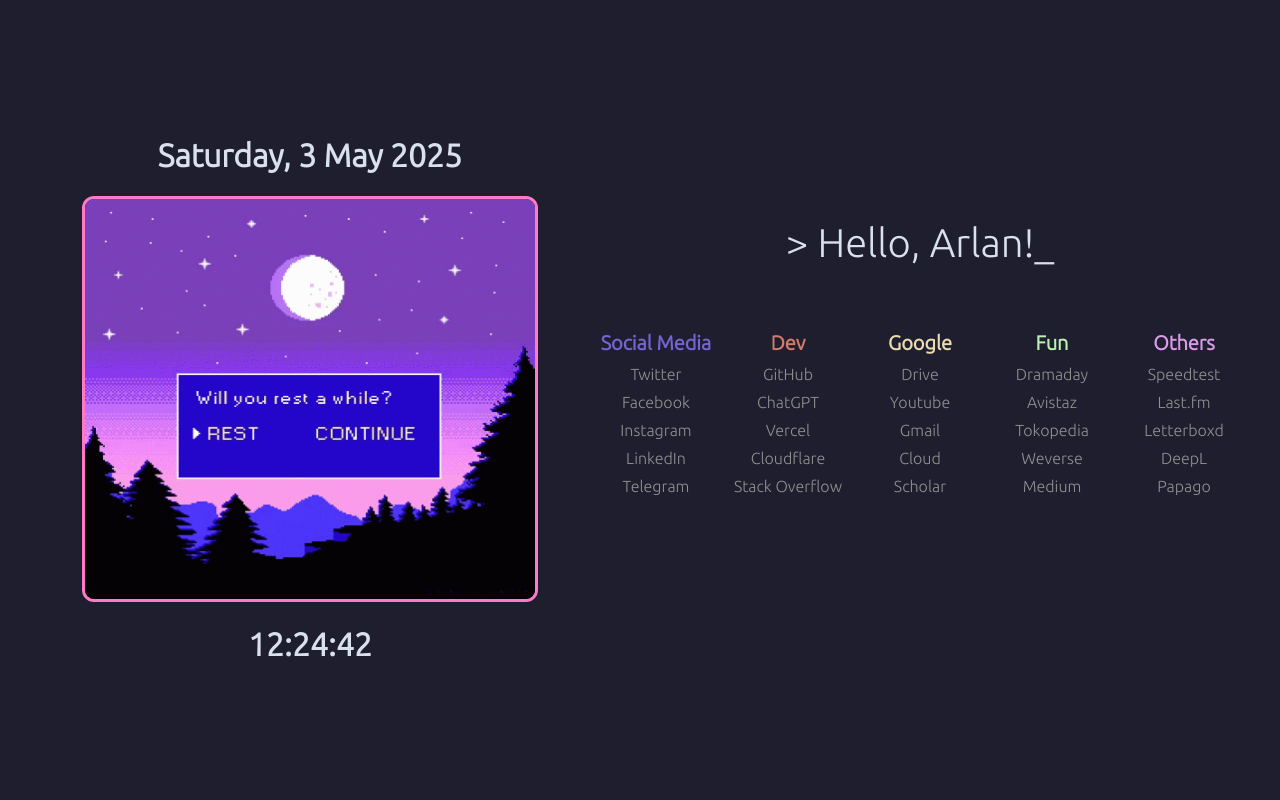
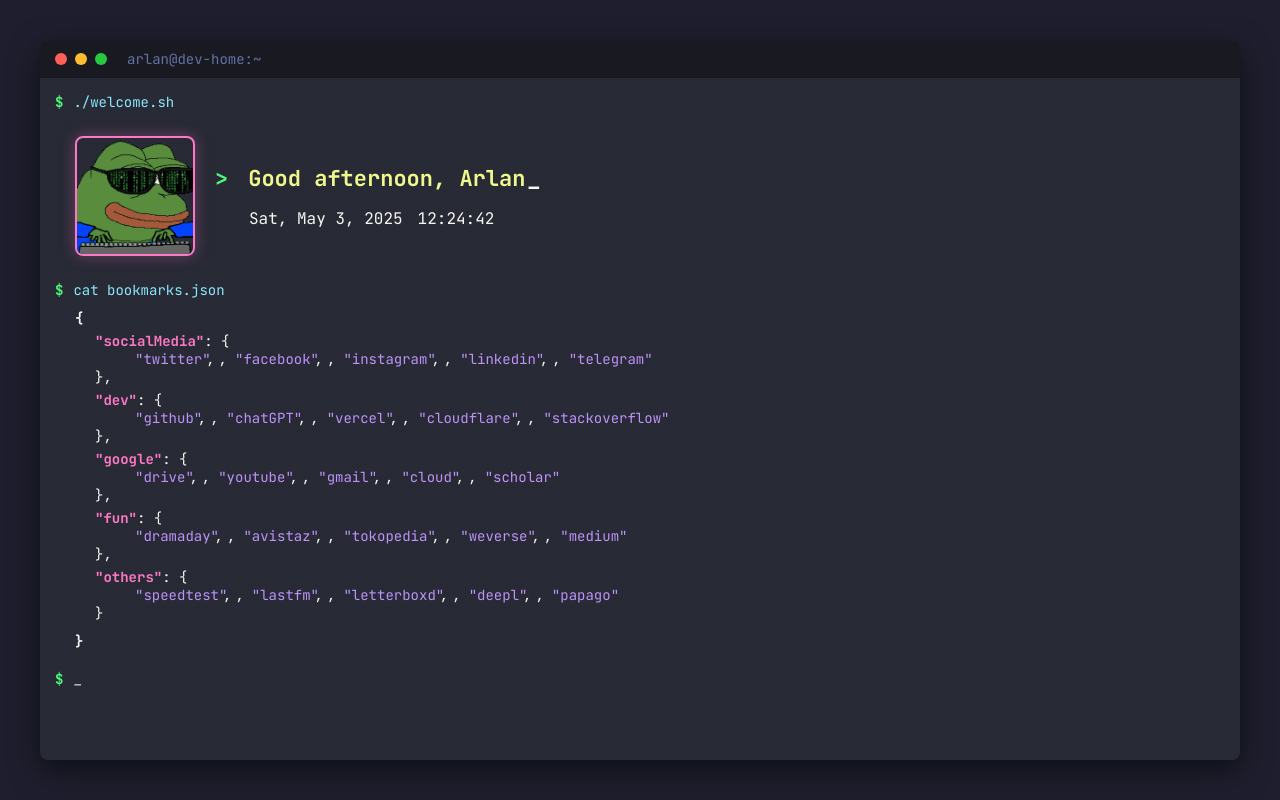
Before and after one commit to handikatriarlan/edge-startpage, a browser extension: page index.html in a window 1280 px wide. Drawn offline with Linux system fonts and the light colour scheme.

Commit message:
feat: implement terminal style new tab page

```diff
--- a/assets/css/style.css
+++ /dev/null
@@ -1,128 +0,0 @@
-@import url("https://fonts.googleapis.com/css2?family=Press+Start+2P&display=swap");
-@import url("https://fonts.googleapis.com/css2?family=Bebas+Neue&display=swap");
-@import url("https://fonts.googleapis.com/css2?family=Ubuntu:wght@300&display=swap");
-:root {
-  --color-bg: #1e1e2e;
-  --color-fg: #d9e0ee;
-  --color-link: #8f9191;
-  --color-link-visited: #d9e0ee;
-  --color-link-hover: #ff79c6;
-}
-
-html,
-body {
-  background: var(--color-bg);
-  color: var(--color-fg);
-  font-family: "Ubuntu";
-  height: 100%;
-  width: 100%;
-  margin: 0;
-  padding: 0;
-}
-
-.vapor {
-  border-radius: 12px;
-  border-style: solid;
-  border-color: #ff79c6;
-}
-
-.container {
-  display: grid;
-  grid-template-columns: 1fr 460px 600px 1fr;
-  grid-template-areas: ". left right .";
-  column-gap: 80px;
-  justify-items: center;
-  align-items: center;
-  min-height: 100%;
-}
-
-.left-container {
-  grid-area: left;
-  aspect-ratio: 1/1;
-}
-
-.right-container {
-  grid-area: right;
-  height: 70%;
-  width: 110%;
-}
-
-.gif img {
-  max-width: 100%;
-  max-height: 100%;
-}
-
-.head {
-  display: flex;
-  flex-direction: column;
-  align-items: center;
-  font-size: 40px;
-  padding-top: 60px;
-}
-
-.category {
-  display: flex;
-  flex-direction: column;
-  width: 180px;
-}
-
-.bookmarks {
-  display: flex;
-  justify-content: center;
-}
-
-.links {
-  display: flex;
-  flex-direction: column;
-  align-items: center;
-  padding-top: 20px;
-  padding-bottom: 20px;
-}
-
-.title {
-  font-size: 20px;
-  font-weight: bold;
-}
-
-li {
-  font-size: 16px;
-  list-style-type: none;
-  padding: 5px;
-}
-
-a:link {
-  text-decoration: none;
-  color: var(--color-link);
-}
-
-a:visited {
-  color: var(--color-link-visited);
-}
-
-a:hover {
-  color: var(--color-link-hover);
-}
-
-.blinking {
-  animation: opacity 1s ease-in-out infinite;
-  opacity: 1;
-}
-
-@keyframes opacity {
-  0% {
-    opacity: 1;
-  }
-
-  50% {
-    opacity: 0;
-  }
-
-  100% {
-    opacity: 1;
-  }
-}
-
-#dateDisplay, #timeDisplay {
-  font-weight: bold;
-  font-size: 32px;
-}
--- a/assets/js/script.js
+++ /dev/null
@@ -1,27 +0,0 @@
-document.addEventListener('DOMContentLoaded', (event) => {
-    showDateTime();
-    setInterval(showDateTime, 1000);
-});
-
-function showDateTime() {
-    const now = new Date();
-
-    const days = ['Sunday', 'Monday', 'Tuesday', 'Wednesday', 'Thursday', 'Friday', 'Saturday'];
-    const day = days[now.getDay()];
-
-    const months = ['January', 'February', 'March', 'April', 'May', 'June', 'July', 'August', 'September', 'October', 'November', 'December'];
-    const month = months[now.getMonth()];
-
-    const date = now.getDate();
-    const year = now.getFullYear();
-
-    const hours = now.getHours().toString().padStart(2, '0');
-    const minutes = now.getMinutes().toString().padStart(2, '0');
-    const seconds = now.getSeconds().toString().padStart(2, '0');
-
-    const fullDate = `${day}, ${date} ${month} ${year}`;
-    const time = `${hours}:${minutes}:${seconds}`;
-
-    document.getElementById("dateDisplay").innerHTML = fullDate;
-    document.getElementById("timeDisplay").innerHTML = time;
-}
--- a/index.html
+++ b/index.html
@@ -3,85 +3,137 @@
 
 <head>
     <meta charset="UTF-8">
-    <title>New Tab</title>
-    <link rel="stylesheet" type="text/css" href="assets/css/style.css">
-    <link rel="shortcut icon" href="assets/images/favicon.ico" type="image/x-icon">
-    <script defer src="assets/js/script.js"></script>
+    <meta name="viewport" content="width=device-width, initial-scale=1.0">
+    <title>arlan@dev-home</title>
+    <link rel="shortcut icon" href="favicon.ico" type="image/x-icon">
+    <link rel="stylesheet" href="style.css">
+    <link rel="stylesheet"
+        href="https://fonts.googleapis.com/css2?family=JetBrains+Mono:wght@300;400;500;700&family=Fira+Code:wght@300;400;500;600&display=swap">
 </head>
 
-<body style="text-align: center">
+<body>
     <div class="container">
-        <div class="left-container">
-            <h1 id="dateDisplay"></h1>
-            <div class="gif">
-                <img class='vapor' src="assets/images/rest.webp" width="450px" height="400px" />
+        <div class="terminal-window">
+            <div class="terminal-header">
+                <div class="terminal-buttons">
+                    <span class="terminal-button close"></span>
+                    <span class="terminal-button minimize"></span>
+                    <span class="terminal-button maximize"></span>
                 </div>
-            <h1 id="timeDisplay"></h1>
+                <div class="terminal-title">arlan@dev-home:~</div>
             </div>
 
-        <div class="right-container">
-            <div class="head">
-                <p>&gt Hello, Arlan!<span class="blinking">_</span></p>
+            <div class="terminal-body">
+                <div class="terminal-content">
+                    <div class="profile-section">
+                        <div class="command-line">
+                            <span class="prompt">$</span>
+                            <span class="command">./welcome.sh</span>
                         </div>
 
-            <div class="bookmarks">
-                <div class="category">
-                    <div class="links">
-                        <li class="title" style="color: #7564d4">Social Media</li>
-                        <li><a href="https://twitter.com/">Twitter</a></li>
-                        <li><a href="https://www.facebook.com/">Facebook</a></li>
-                        <li><a href="https://instagram.com/">Instagram</a></li>
-                        <li><a href="https://linkedin.com">LinkedIn</a></li>
-                        <li><a href="https://web.telegram.org/">Telegram</a></li>
+                        <div class="output-section">
+                            <div class="image-container">
+                                <img src="soulja-boy-pepe.gif" alt="Space GIF">
+                            </div>
+
+                            <div class="user-info">
+                                <div class="greeting-line">
+                                    <span class="prompt">&gt;</span>
+                                    <span id="greeting">Good evening, Arlan!</span>
+                                    <span class="cursor" id="cursor">_</span>
+                                </div>
+
+                                <div class="datetime-container">
+                                    <div class="output">
+                                        <span id="date"></span>
+                                        <span id="time"></span>
+                                    </div>
+                                </div>
                             </div>
                         </div>
 
-                <div class="category">
-                    <div class="links">
-                        <li class="title" style="color: #d57b6d">Dev</li>
-                        <li><a href="https://github.com/">GitHub</a></li>
-                        <li><a href="https://chat.openai.com/">ChatGPT</a></li>
-                        <li><a href="https://vercel.com/">Vercel</a></li>
-                        <li><a href="https://dash.cloudflare.com/">Cloudflare</a></li>
-                        <li><a href="https://stackoverflow.com/">Stack Overflow</a></li>
-                    </div>
+                        <div class="command-line">
+                            <span class="prompt">$</span>
+                            <span class="command">cat bookmarks.json</span>
                         </div>
 
-                <div class="category">
-                    <div class="links">
-                        <li class="title" style="color: #EADBB2">Google</li>
-                        <li><a href="https://drive.google.com/">Drive</a></li>
-                        <li><a href="https://www.youtube.com/">Youtube</a></li>
-                        <li><a href="https://mail.google.com/">Gmail</a></li>
-                        <li><a href="https://cloud.google.com/">Cloud</a></li>
-                        <li><a href="https://scholar.google.com/">Scholar</a></li>
+                        <div class="links-section">
+                            <div class="json-start">{</div>
+
+                            <div class="json-category">
+                                <div class="json-key">"socialMedia"</div>: {
+                                <div class="json-links">
+                                    <a href="https://twitter.com/">"twitter"</a>,
+                                    <a href="https://www.facebook.com/">"facebook"</a>,
+                                    <a href="https://instagram.com/">"instagram"</a>,
+                                    <a href="https://linkedin.com">"linkedin"</a>,
+                                    <a href="https://web.telegram.org/">"telegram"</a>
                                 </div>
+                                },
                             </div>
 
-                <div class="category">
-                    <div class="links">
-                        <li class="title" style="color: #b8f1b2">Fun</li>
-                        <li><a href="https://dramaday.me/">Dramaday</a></li>
-                        <li><a href="https://avistaz.to/torrents?in=1&search=&type=0&tags=&uploader=&language%5B%5D=91">Avistaz</a></li>
-                        <li><a href="https://tokopedia.com/">Tokopedia</a></li>
-                        <li><a href="https://weverse.io/">Weverse</a></li>
-                        <li><a href="https://medium.com/">Medium</a></li>
+                            <div class="json-category">
+                                <div class="json-key">"dev"</div>: {
+                                <div class="json-links">
+                                    <a href="https://github.com/">"github"</a>,
+                                    <a href="https://chat.openai.com/">"chatGPT"</a>,
+                                    <a href="https://vercel.com/">"vercel"</a>,
+                                    <a href="https://dash.cloudflare.com/">"cloudflare"</a>,
+                                    <a href="https://stackoverflow.com/">"stackoverflow"</a>
                                 </div>
+                                },
                             </div>
 
-                <div class="category">
-                    <div class="links">
-                        <li class="title" style="color: #d99ae9">Others</li>
-                        <li><a href="https://www.speedtest.net/">Speedtest</a></li>
-                        <li><a href="https://last.fm/">Last.fm</a></li>
-                        <li><a href="https://letterboxd.com/">Letterboxd</a></li>
-                        <li><a href="https://www.deepl.com/">DeepL</a></li>
-                        <li><a href="https://papago.naver.com/">Papago</a></li>
+                            <div class="json-category">
+                                <div class="json-key">"google"</div>: {
+                                <div class="json-links">
+                                    <a href="https://drive.google.com/">"drive"</a>,
+                                    <a href="https://www.youtube.com/">"youtube"</a>,
+                                    <a href="https://mail.google.com/">"gmail"</a>,
+                                    <a href="https://cloud.google.com/">"cloud"</a>,
+                                    <a href="https://scholar.google.com/">"scholar"</a>
+                                </div>
+                                },
+                            </div>
+
+                            <div class="json-category">
+                                <div class="json-key">"fun"</div>: {
+                                <div class="json-links">
+                                    <a href="https://dramaday.me/">"dramaday"</a>,
+                                    <a href="https://avistaz.to/">"avistaz"</a>,
+                                    <a href="https://tokopedia.com/">"tokopedia"</a>,
+                                    <a href="https://weverse.io/">"weverse"</a>,
+                                    <a href="https://medium.com/">"medium"</a>
+                                </div>
+                                },
+                            </div>
+
+                            <div class="json-category">
+                                <div class="json-key">"others"</div>: {
+                                <div class="json-links">
+                                    <a href="https://www.speedtest.net/">"speedtest"</a>,
+                                    <a href="https://last.fm/">"lastfm"</a>,
+                                    <a href="https://letterboxd.com/">"letterboxd"</a>,
+                                    <a href="https://www.deepl.com/">"deepl"</a>,
+                                    <a href="https://papago.naver.com/">"papago"</a>
+                                </div>
+                                }
+                            </div>
+
+                            <div class="json-end">}</div>
+                        </div>
+
+                        <div class="command-line waiting">
+                            <span class="prompt">$</span>
+                            <span class="cursor-static">_</span>
                         </div>
                     </div>
                 </div>
             </div>
         </div>
+    </div>
+
+    <script src="script.js"></script>
 </body>
 
 </html>
--- /dev/null
+++ b/script.js
@@ -0,0 +1,94 @@
+function updateDateTime() {
+    const now = new Date();
+
+    const dateOptions = {
+        weekday: 'short',
+        year: 'numeric',
+        month: 'short',
+        day: 'numeric'
+    };
+    const dateString = now.toLocaleDateString('en-US', dateOptions);
+
+    const timeString = now.toLocaleTimeString('en-US', {
+        hour: '2-digit',
+        minute: '2-digit',
+        second: '2-digit',
+        hour12: false
+    });
+
+    document.getElementById('date').textContent = dateString;
+    document.getElementById('time').textContent = timeString;
+
+    const hour = now.getHours();
+    let greeting;
+
+    if (hour < 12) {
+        greeting = "Good morning, Arlan";
+    } else if (hour < 18) {
+        greeting = "Good afternoon, Arlan";
+    } else {
+        greeting = "Good evening, Arlan";
+    }
+
+    window.currentGreeting = greeting;
+}
+
+function typeGreeting() {
+    const greetingElement = document.getElementById('greeting');
+    const greeting = window.currentGreeting || "Good day, Arlan";
+    const typingSpeed = 100;
+
+    let i = 0;
+    greetingElement.textContent = "";
+
+    function type() {
+        if (i < greeting.length) {
+            greetingElement.textContent += greeting.charAt(i);
+            i++;
+            setTimeout(type, typingSpeed);
+        }
+    }
+
+    type();
+}
+
+function initPage() {
+    updateDateTime();
+
+    setTimeout(typeGreeting, 500);
+
+    setInterval(updateDateTime, 1000);
+
+    setInterval(() => {
+        const greetingElement = document.getElementById('greeting');
+        greetingElement.textContent = "";
+        setTimeout(typeGreeting, 500);
+    }, 30000);
+}
+
+document.addEventListener('DOMContentLoaded', initPage);
+
+function addScanLineEffect() {
+    const terminalBody = document.querySelector('.terminal-body');
+    const scanLine = document.createElement('div');
+    scanLine.classList.add('scan-line');
+    terminalBody.appendChild(scanLine);
+}
+
+function addCRTEffect() {
+    const terminalWindow = document.querySelector('.terminal-window');
+
+    setInterval(() => {
+        if (Math.random() > 0.99) {
+            terminalWindow.style.opacity = '0.8';
+            setTimeout(() => {
+                terminalWindow.style.opacity = '1';
+            }, 50);
+        }
+    }, 500);
+}
+
+window.addEventListener('load', () => {
+    addScanLineEffect();
+    addCRTEffect();
+});
--- /dev/null
+++ b/style.css
@@ -0,0 +1,326 @@
+* {
+  margin: 0;
+  padding: 0;
+  box-sizing: border-box;
+  font-family: "JetBrains Mono", "Fira Code", monospace;
+}
+
+:root {
+  --bg-color: #1e1e2e;
+  --terminal-bg: #282a36;
+  --terminal-header: #191a21;
+  --text-color: #f8f8f2;
+  --prompt-color: #50fa7b;
+  --command-color: #8be9fd;
+  --key-color: #ff79c6;
+  --value-color: #f1fa8c;
+  --link-color: #bd93f9;
+  --link-hover: #ff79c6;
+  --cursor-color: #f8f8f2;
+  --comment-color: #6272a4;
+}
+
+html,
+body {
+  height: 100%;
+  overflow: hidden;
+  background-color: var(--bg-color);
+  color: var(--text-color);
+}
+
+body {
+  display: flex;
+  justify-content: center;
+  align-items: center;
+  padding: 20px;
+}
+
+.container {
+  width: 100%;
+  max-width: 1200px;
+  height: 90vh;
+  max-height: 800px;
+}
+
+.terminal-window {
+  width: 100%;
+  height: 100%;
+  background-color: var(--terminal-bg);
+  border-radius: 8px;
+  box-shadow: 0 10px 30px rgba(0, 0, 0, 0.5);
+  display: flex;
+  flex-direction: column;
+  overflow: hidden;
+}
+
+.terminal-header {
+  background-color: var(--terminal-header);
+  padding: 10px 15px;
+  display: flex;
+  align-items: center;
+  border-top-left-radius: 8px;
+  border-top-right-radius: 8px;
+}
+
+.terminal-buttons {
+  display: flex;
+  gap: 8px;
+}
+
+.terminal-button {
+  width: 12px;
+  height: 12px;
+  border-radius: 50%;
+}
+
+.close {
+  background-color: #ff5f56;
+}
+
+.minimize {
+  background-color: #ffbd2e;
+}
+
+.maximize {
+  background-color: #27c93f;
+}
+
+.terminal-title {
+  margin-left: 20px;
+  font-size: 14px;
+  color: var(--comment-color);
+}
+
+.terminal-body {
+  flex: 1;
+  padding: 15px;
+  overflow: hidden;
+  position: relative;
+}
+
+.terminal-body::before {
+  content: "";
+  position: absolute;
+  top: 0;
+  left: 0;
+  right: 0;
+  bottom: 0;
+  background: repeating-linear-gradient(
+    0deg,
+    rgba(0, 0, 0, 0.15),
+    rgba(0, 0, 0, 0.15) 1px,
+    transparent 1px,
+    transparent 2px
+  );
+  pointer-events: none;
+  opacity: 0.1;
+}
+
+.terminal-content {
+  height: 100%;
+  overflow: hidden;
+  display: flex;
+  flex-direction: column;
+}
+
+.command-line {
+  display: flex;
+  align-items: center;
+  margin-bottom: 10px;
+  font-size: 14px;
+}
+
+.prompt {
+  color: var(--prompt-color);
+  margin-right: 10px;
+  font-weight: bold;
+}
+
+.command {
+  color: var(--command-color);
+}
+
+.profile-section {
+  display: flex;
+  flex-direction: column;
+}
+
+.output-section {
+  display: flex;
+  align-items: center;
+  gap: 20px;
+  margin: 15px 0 25px 20px;
+}
+
+.image-container {
+  width: 120px;
+  height: 120px;
+  border-radius: 8px;
+  overflow: hidden;
+  border: 2px solid var(--key-color);
+  box-shadow: 0 0 15px rgba(255, 121, 198, 0.3);
+}
+
+.image-container img {
+  width: 100%;
+  height: 100%;
+  object-fit: cover;
+}
+
+.user-info {
+  display: flex;
+  flex-direction: column;
+  gap: 15px;
+}
+
+.greeting-line {
+  display: flex;
+  align-items: center;
+  font-size: 22px;
+  font-weight: bold;
+}
+
+#greeting {
+  color: var(--value-color);
+  margin-left: 10px;
+}
+
+.cursor {
+  color: var(--cursor-color);
+  font-weight: bold;
+  animation: blink 1s step-end infinite;
+  margin-left: 2px;
+}
+
+@keyframes blink {
+  0%,
+  100% {
+    opacity: 1;
+  }
+  50% {
+    opacity: 0;
+  }
+}
+
+.datetime-container {
+  display: flex;
+  flex-direction: column;
+  gap: 5px;
+}
+
+.output {
+  margin-left: 34px;
+  color: var(--text-color);
+  display: flex;
+  gap: 15px;
+}
+
+.links-section {
+  margin-left: 20px;
+  margin-bottom: 15px;
+  font-size: 14px;
+  display: flex;
+  flex-direction: column;
+}
+
+.json-start,
+.json-end {
+  color: var(--text-color);
+  margin-bottom: 5px;
+  font-weight: bold;
+}
+
+.json-end {
+  margin-top: 5px;
+}
+
+.json-category {
+  margin-left: 20px;
+  margin-bottom: 5px;
+}
+
+.json-key {
+  color: var(--key-color);
+  display: inline;
+  font-weight: bold;
+}
+
+.json-links {
+  margin-left: 40px;
+  display: flex;
+  flex-wrap: wrap;
+  gap: 8px;
+}
+
+.json-links a {
+  color: var(--link-color);
+  text-decoration: none;
+  transition: color 0.2s ease, transform 0.2s ease;
+  position: relative;
+}
+
+.json-links a:hover {
+  color: var(--link-hover);
+  transform: translateX(3px);
+}
+
+.json-links a::after {
+  content: ",";
+  color: var(--text-color);
+  position: absolute;
+  right: -4px;
+}
+
+.json-links a:last-child::after {
+  content: "";
+}
+
+.waiting .cursor-static {
+  color: var(--cursor-color);
+  animation: blink 1s step-end infinite;
+}
+
+@media (max-width: 900px) {
+  .container {
+    height: 95vh;
+  }
+
+  .output-section {
+    flex-direction: column;
+    align-items: flex-start;
+    gap: 15px;
+  }
+
+  .json-links {
+    flex-direction: column;
+    gap: 5px;
+  }
+
+  .json-links a {
+    display: block;
+  }
+
+  .json-links a::after {
+    content: ",";
+  }
+}
+
+@media (max-width: 600px) {
+  .terminal-body {
+    padding: 10px;
+  }
+
+  .command-line,
+  .links-section {
+    font-size: 12px;
+  }
+
+  .greeting-line {
+    font-size: 18px;
+  }
+
+  .image-container {
+    width: 80px;
+    height: 80px;
+  }
+}
```
Also changed, not shown: assets/images/rest.webp (deleted), favicon.ico (renamed from assets/images/favicon.ico), manifest.json, soulja-boy-pepe.gif (added), 1 other file. Lines whose indentation alone changed are shown as unchanged.
